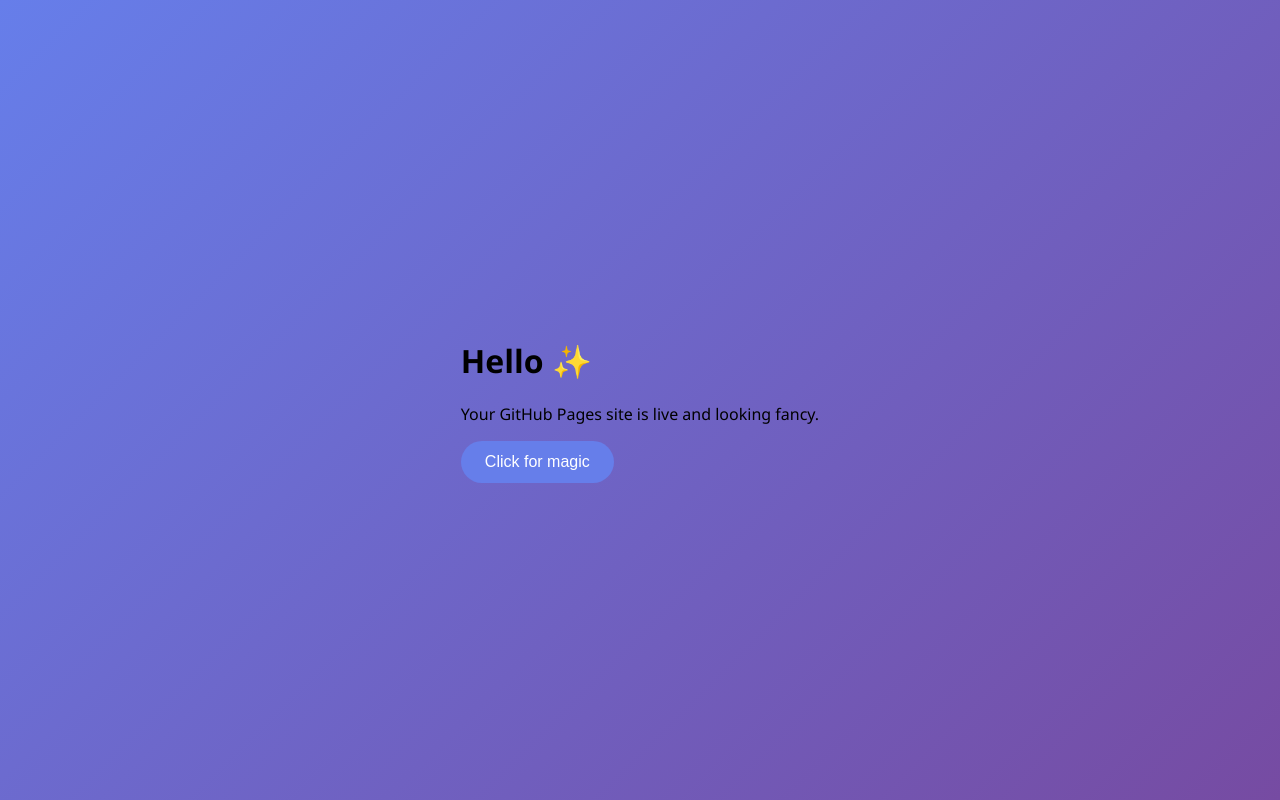
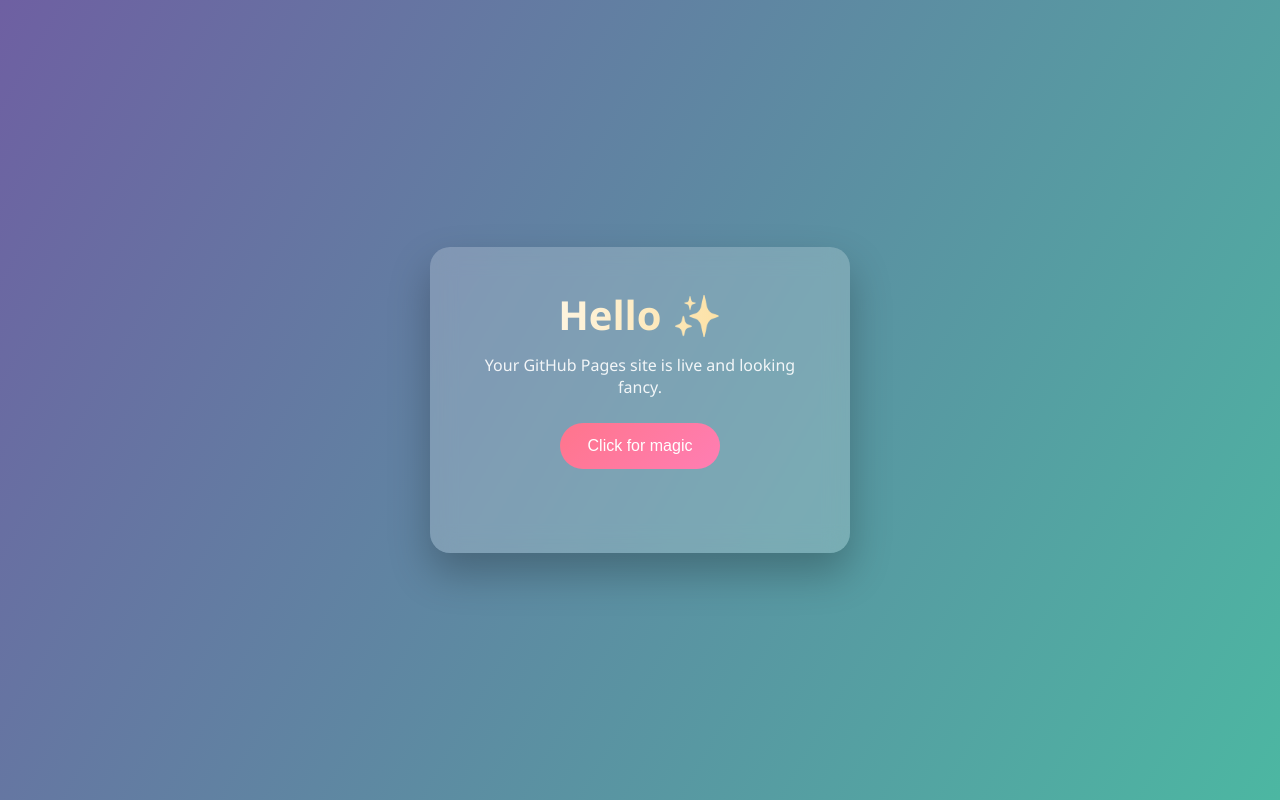
Before and after one commit to vishantchand/Website, a plain HTML site: page index.html in a window 1280 px wide. Drawn offline with Linux system fonts and the light colour scheme.

Commit message:
style.css

```diff
--- a/style.css
+++ b/style.css
@@ -1,27 +1,92 @@
+/* Reset */
+* {
+  box-sizing: border-box;
+}
+
+/* Animated gradient background */
 body {
-  font-family: "Segoe UI", Arial, sans-serif;
-  background: linear-gradient(135deg, #667eea, #764ba2);
   margin: 0;
   min-height: 100vh;
+  font-family: "Segoe UI", Arial, sans-serif;
   display: flex;
   align-items: center;
   justify-content: center;
+  background: linear-gradient(120deg, #667eea, #764ba2, #43cea2);
+  background-size: 300% 300%;
+  animation: gradientMove 10s ease infinite;
 }
 
-.container {
-  background: #fff;
-  padding: 30px;
-  border-radius: 12px;
+/* Glass card */
+.card {
+  background: rgba(255, 255, 255, 0.2);
+  backdrop-filter: blur(12px);
+  border-radius: 20px;
+  padding: 40px;
   text-align: center;
-  box-shadow: 0 10px 30px rgba(0,0,0,0.15);
+  color: #fff;
+  width: 90%;
+  max-width: 420px;
+  box-shadow: 0 20px 40px rgba(0, 0, 0, 0.25);
+  animation: floatIn 0.9s ease-out;
 }
 
+/* Gradient text */
+.title {
+  font-size: 2.5rem;
+  margin: 0;
+  background: linear-gradient(90deg, #fff, #fbd786);
+  -webkit-background-clip: text;
+  -webkit-text-fill-color: transparent;
+}
+
+.subtitle {
+  opacity: 0.9;
+  margin: 12px 0 25px;
+}
+
+/* Button */
 button {
-  padding: 12px 24px;
+  padding: 14px 28px;
+  border-radius: 30px;
   border: none;
-  border-radius: 25px;
-  background: #667eea;
-  color: #fff;
   font-size: 16px;
   cursor: pointer;
+  background: linear-gradient(135deg, #ff758c, #ff7eb3);
+  color: white;
+  transition: transform 0.15s ease, box-shadow 0.15s ease;
 }
+
+button:hover {
+  transform: translateY(-3px);
+  box-shadow: 0 8px 20px rgba(0, 0, 0, 0.3);
+}
+
+button:active {
+  transform: scale(0.97);
+}
+
+/* Output text */
+#output {
+  margin-top: 20px;
+  font-size: 18px;
+  font-weight: bold;
+  min-height: 24px;
+}
+
+/* Animations */
+@keyframes gradientMove {
+  0% { background-position: 0% 50%; }
+  50% { background-position: 100% 50%; }
+  100% { background-position: 0% 50%; }
+}
+
+@keyframes floatIn {
+  from {
+    opacity: 0;
+    transform: translateY(20px) scale(0.95);
+  }
+  to {
+    opacity: 1;
+    transform: translateY(0) scale(1);
+  }
+}
```
